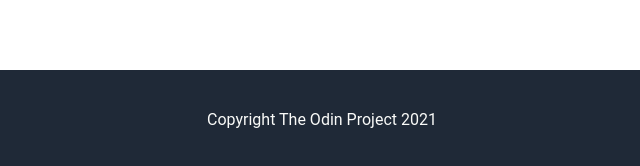
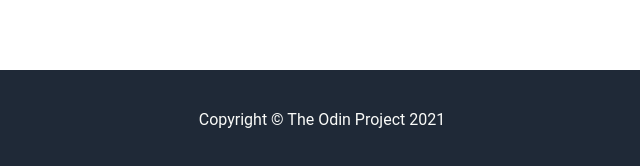
Before and after one commit to med-ctrl/landing-project, a plain HTML site: page index.html in a window 1280 px wide. Shown: the part 1874-2040 px from the top of the page, 318-958 px from the left. Drawn offline with Linux system fonts and the light colour scheme.

Commit message:
add © to my footer after copyright

```diff
--- a/index.html
+++ b/index.html
@@ -72,7 +72,7 @@
         </div>
     </div>
     <div class="footer">
-        Copyright The Odin Project 2021
+        Copyright © The Odin Project 2021
     </div>
 </body>
 </html>
```
